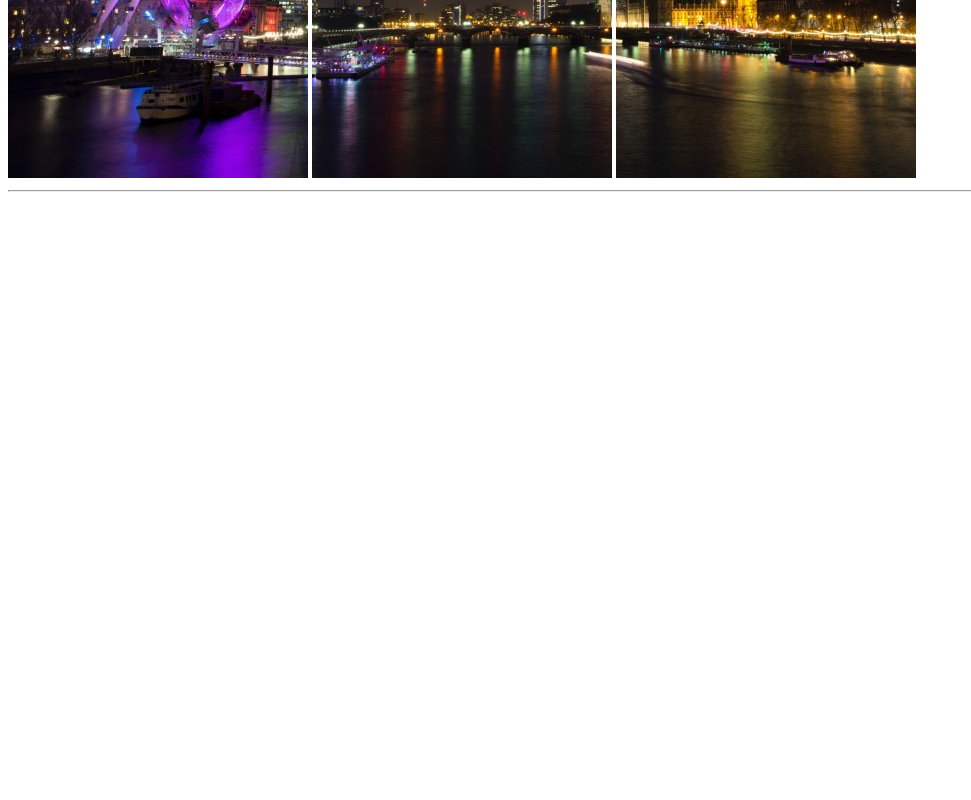
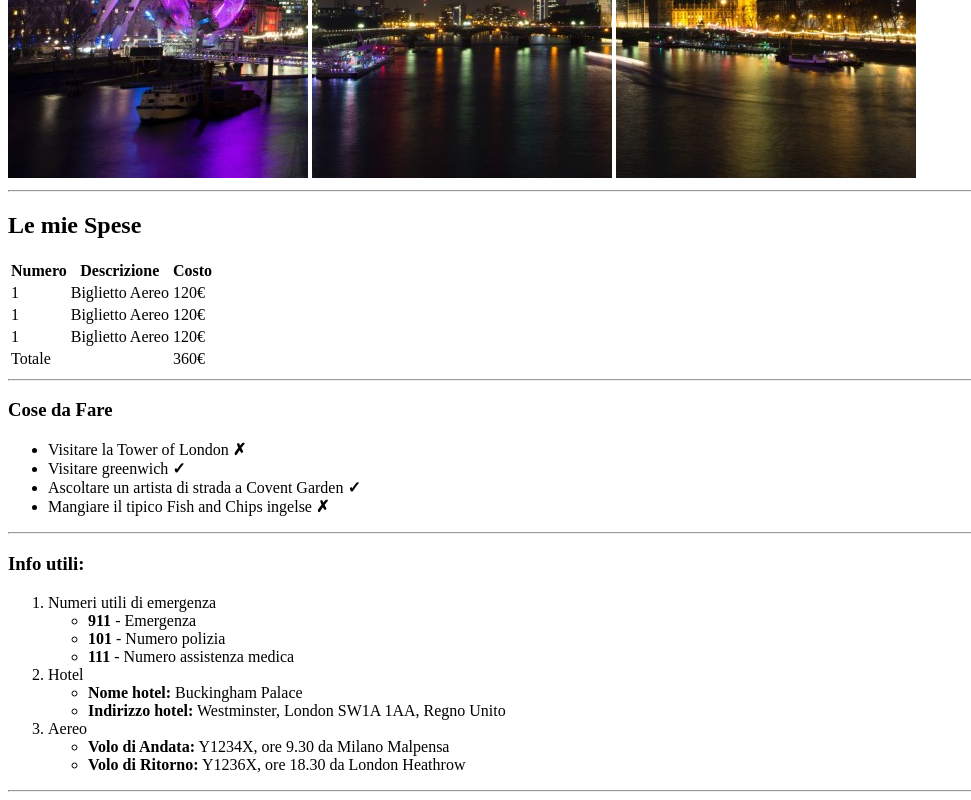
Before and after one commit to gicunho/html-london-trip, a plain HTML site: page index.html in a window 1280 px wide. Shown: the part 502-1302 px from the top of the page, without its empty margins (0-971 px from the left). Before the commit the page ends 800 px from the top, so only its background shows below. Drawn offline with Linux system fonts and the light colour scheme.

Commit message:
Add Main Section Content

```diff
--- a/index.html
+++ b/index.html
@@ -19,7 +19,89 @@
 
     <!-- Main Site Content -->
     <main>
+        <!-- Sezione Spese -->
+        <section>
+            <h2>Le mie Spese</h2>
+            <table>
+                <thead>
+                    <tr>
+                        <th>Numero</th>
+                        <th>Descrizione</th>
+                        <th>Costo</th>
+                    </tr>
+                </thead>
 
+                <tbody>
+                    <tr>
+                        <td>1</td>
+                        <td>Biglietto Aereo</td>
+                        <td>120&euro;</td>
+                    </tr>
+                    <tr>
+                        <td>1</td>
+                        <td>Biglietto Aereo</td>
+                        <td>120&euro;</td>
+                    </tr>
+                    <tr>
+                        <td>1</td>
+                        <td>Biglietto Aereo</td>
+                        <td>120&euro;</td>
+                    </tr>
+                </tbody>
+
+                <tfoot>
+                    <tr>
+                        <td>Totale</td>
+                        <td></td>
+                        <td>360&euro;</td>
+                    </tr>
+                </tfoot>
+            </table>
+        </section>
+        <hr>
+
+        <!-- Sezione To Do -->
+        <section>
+            <h3>Cose da Fare</h3>
+
+            <ul>
+                <li>Visitare la Tower of London <strong>&cross;</strong></li>
+                <li>Visitare greenwich <strong>&check;</strong></li>
+                <li>Ascoltare un artista di strada a Covent Garden <strong>&check;</strong></li>
+                <li>Mangiare il tipico Fish and Chips ingelse <strong>&cross;</strong></li>
+            </ul>
+        </section>
+        <hr>
+        <!-- /Sezione To Do -->
+
+        <!-- Sezione Info -->
+        <section>
+            <h3>Info utili:</h3>
+
+            <ol>
+                <li>Numeri utili di emergenza
+                    <ul>
+                        <li><strong>911</strong> - Emergenza</li>
+                        <li><strong>101</strong> - Numero polizia</li>
+                        <li><strong>111</strong> - Numero assistenza medica</li>
+                    </ul>
+                </li>
+                <li>Hotel
+                    <ul>
+                        <li><strong>Nome hotel:</strong> Buckingham Palace</li>
+                        <li><strong>Indirizzo hotel:</strong> Westminster, London SW1A 1AA, Regno Unito</li>
+                    </ul>
+                </li>
+                <li>Aereo
+                    <ul>
+                        <li><strong>Volo di Andata:</strong> Y1234X, ore 9.30 da Milano Malpensa</li>
+                        <li><strong>Volo di Ritorno:</strong> Y1236X, ore 18.30 da London Heathrow</li>
+                    </ul>
+                </li>
+            </ol>
+        </section>
+        <hr>
+        <!-- /Sezione Info -->
     </main>
     <!-- /Main Site Content -->
 
```
